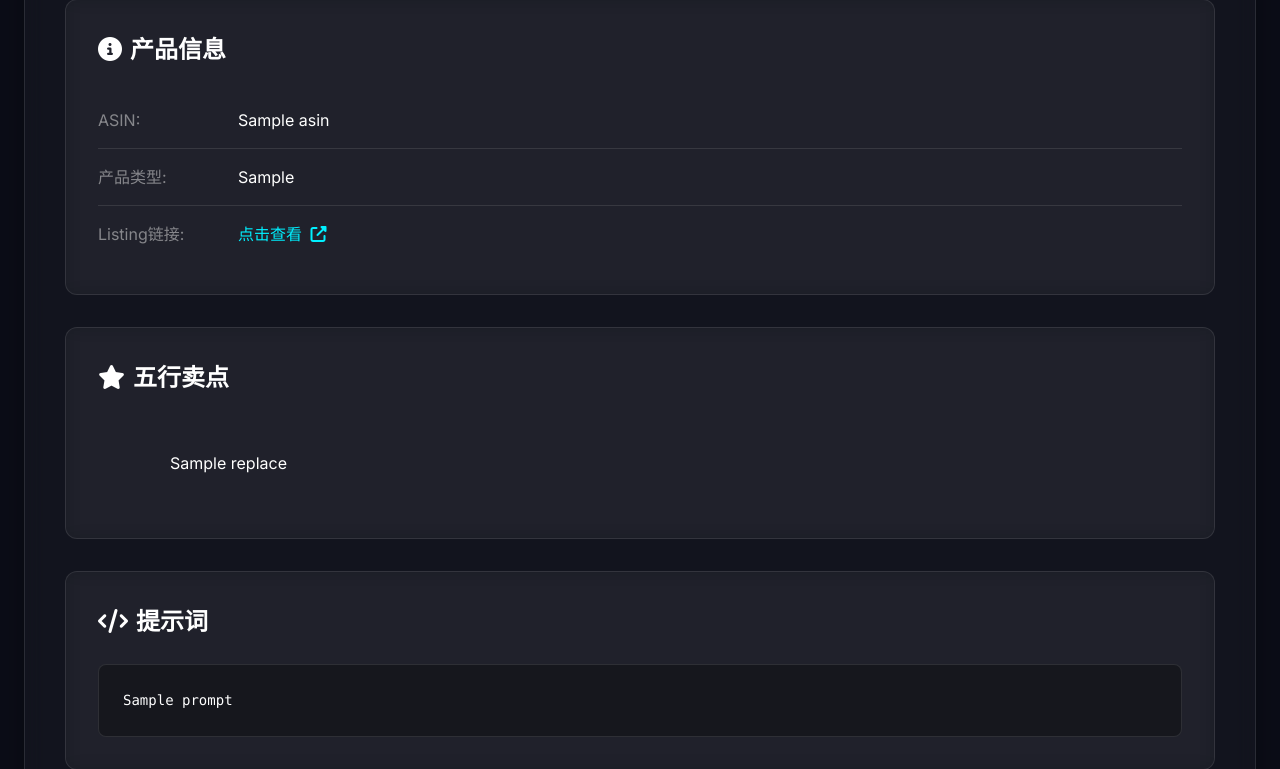
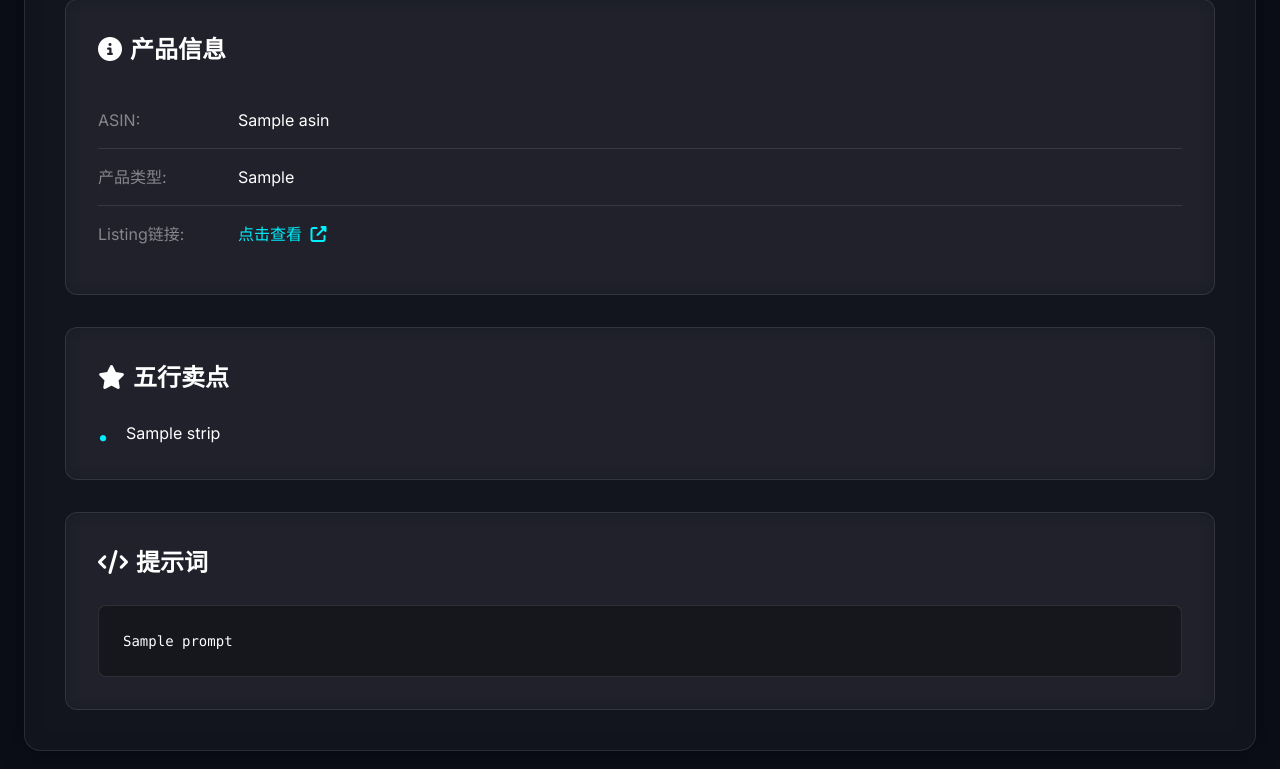
Before and after one commit to sekokaze/video-img-showcase, a Flask app: template templates/detail.html in a window 1280 px wide. Shown: the part 937-1706 px from the top of the page. Run offline with Flask 3, Linux system fonts and the light colour scheme; the template is opened without the code that fills it: most values are stand-ins (such as "Sample title", 1, 10 or a date in 2020); some libraries are stand-ins or nearby versions.

Commit message:
优化五行卖点显示：转换为markdown列表格式并改善行距

```diff
--- a/app.py
+++ b/app.py
@@ -13,6 +13,18 @@ def nl2br_filter(text):
     if text is None:
         return ''
     return text.replace('\n', '<br>\n')
+
+@app.template_filter('format_selling_points')
+def format_selling_points_filter(text):
+    if text is None:
+        return ''
+    lines = text.strip().split('\n')
+    result = []
+    for line in lines:
+        line = line.strip()
+        if line:
+            result.append(f'<li>{line}</li>')
+    return '<ul>' + ''.join(result) + '</ul>'
 
 cache = {
     'data': None,
--- a/static/css/style.css
+++ b/static/css/style.css
@@ -494,7 +494,34 @@ body {
 .selling-points {
     color: #ffffff;
     line-height: 1.8;
-    white-space: pre-wrap;
+}
+
+.selling-points ul {
+    list-style: none;
+    padding: 0;
+    margin: 0;
+}
+
+.selling-points li {
+    position: relative;
+    padding-left: 28px;
+    margin-bottom: 16px;
+    line-height: 1.7;
+}
+
+.selling-points li:last-child {
+    margin-bottom: 0;
+}
+
+.selling-points li::before {
+    content: '•';
+    position: absolute;
+    left: 0;
+    top: 0;
+    color: var(--primary-glow);
+    font-size: 20px;
+    font-weight: bold;
+    line-height: 1.7;
 }
 
 .prompt-box {
--- a/templates/detail.html
+++ b/templates/detail.html
@@ -44,7 +44,7 @@
         <div class="detail-section">
             <h2><i class="fa-solid fa-star mr-2"></i>五行卖点</h2>
             <div class="selling-points">
-                {{ record.selling_points|nl2br }}
+                {{ record.selling_points|format_selling_points|safe }}
             </div>
         </div>
         {% endif %}
```
